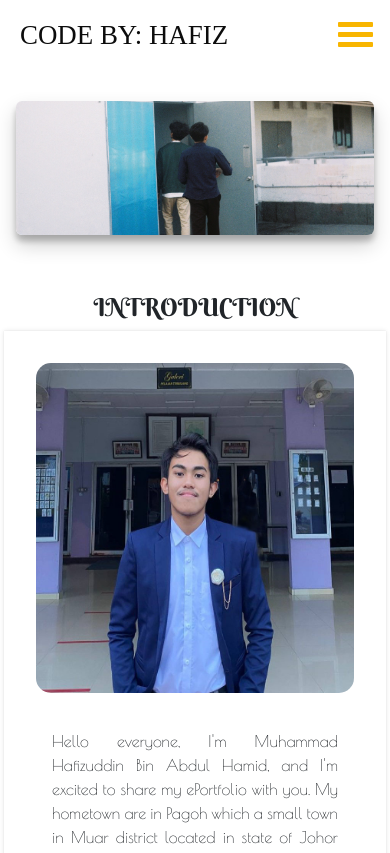
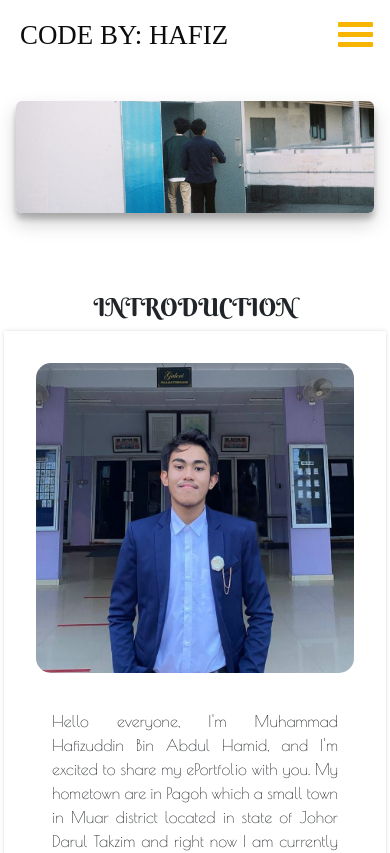
Before and after one commit to apiz23/ePortfolio, a React (Create React App) app: page / in a window 390 px wide. Shown: the top 853 px of the page. Built offline with nearby package versions, Linux system fonts and the light colour scheme; a web font is replaced by a local one.

Commit message:
change high of pfp and banner

```diff
--- a/src/Main.scss
+++ b/src/Main.scss
@@ -262,19 +262,15 @@ nav {
 	}
 
 	#pfp {
-		height: 330px;
-		width: 370px;
-	}
-
-	#banner {
-		height: 120%;
+		height: 310px;
+		width: 360px;
 	}
 }
 
 @media (max-width: 375px) {
 	#pfp {
-		height: 320px;
-		width: 350px;
+		height: 300px;
+		width: 340px;
 	}
 }
 
```
